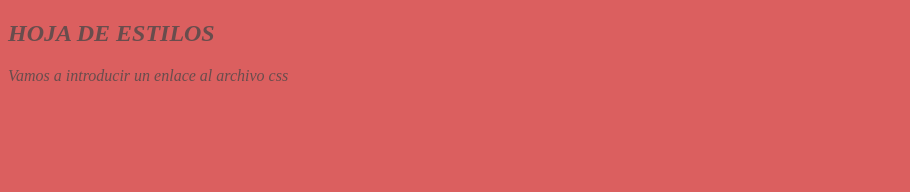
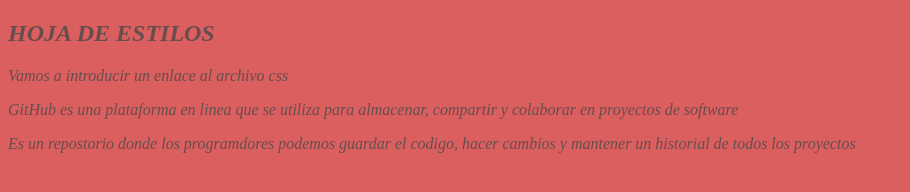
Before and after one commit to hubertkurdziel/edifp, a plain HTML site: page index.html in a window 1280 px wide. Shown: the whole page, without its empty margins (0-910 px from the left). Drawn offline with Linux system fonts and the light colour scheme.

Commit message:
Nuevo proyecto de index.html 15/11/2024

```diff
--- a/index.html
+++ b/index.html
@@ -8,5 +8,7 @@
         <body>
                 <h2>HOJA DE ESTILOS</h2>
           <p>Vamos a introducir un enlace al archivo css</p>
+          <p>GitHub es una plataforma en linea que se utiliza para almacenar, compartir y colaborar en proyectos de software</p>
+          <p>Es un repostorio donde los programdores podemos guardar el codigo, hacer cambios y mantener un historial de todos los proyectos</p>
         </body>
 </html>
```
